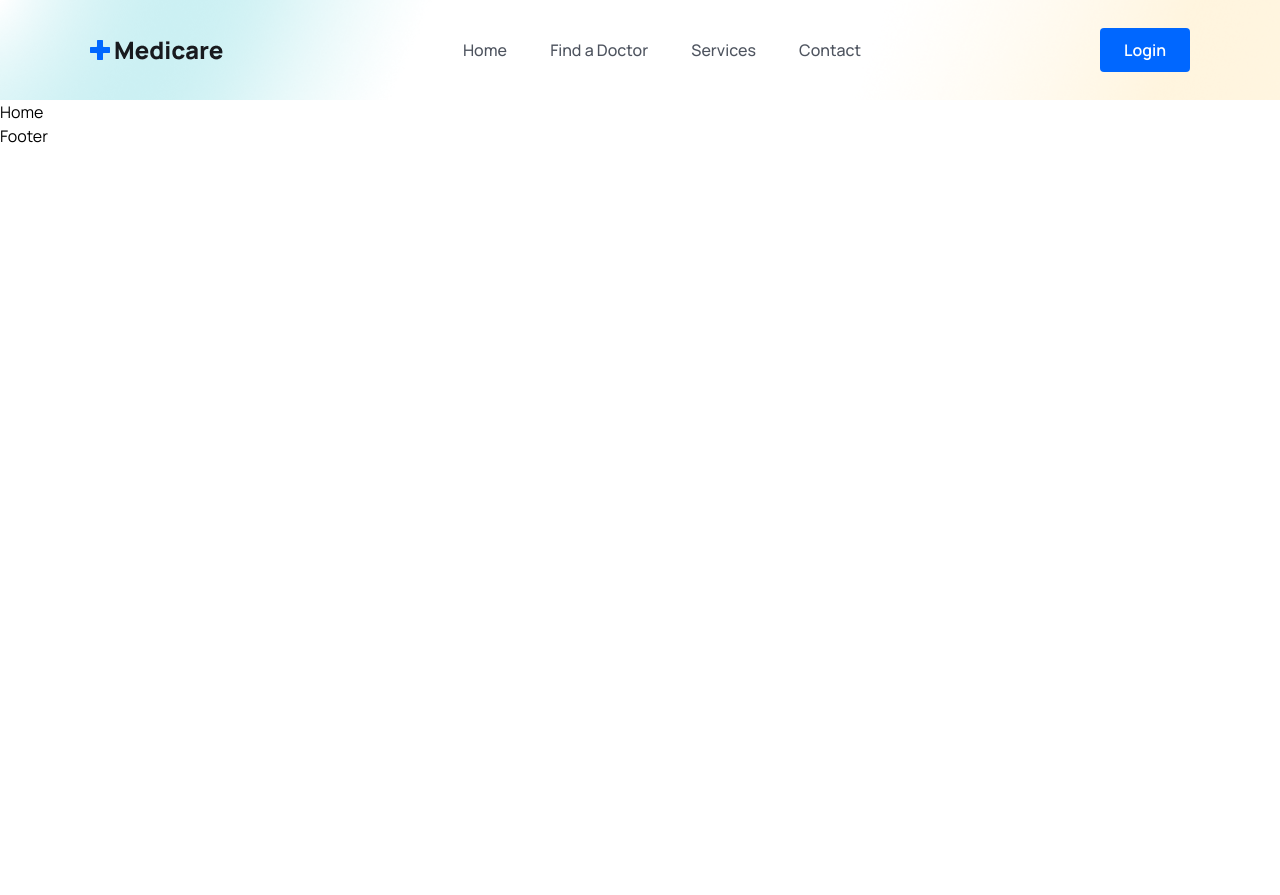
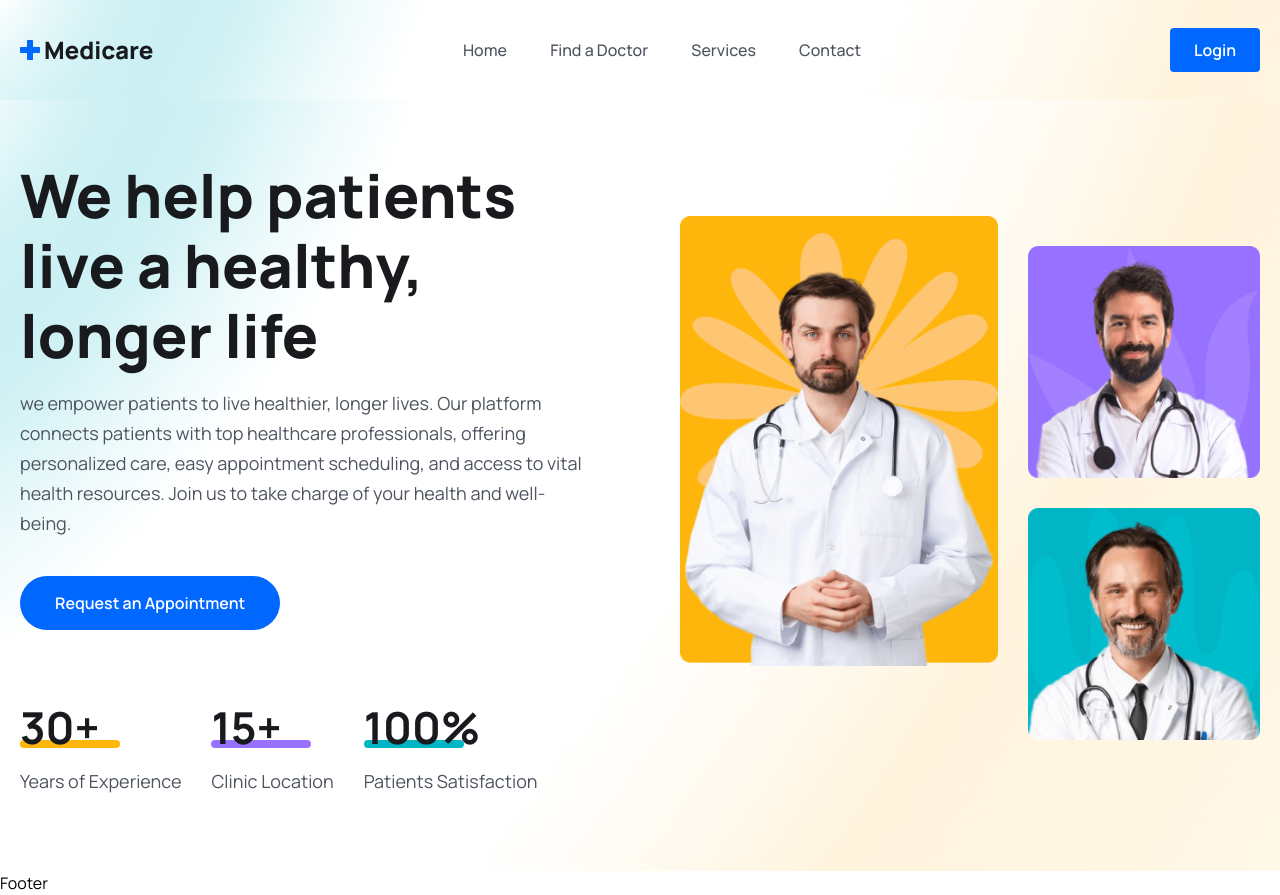
Before and after one commit to RithikRanaweera/Medicare-Booking, a React (Vite) app in the folder frontend/: page / in a window 1280 px wide. Before the commit the page ends 800 px from the top, so only its background shows below. Built offline with nearby package versions, Linux system fonts and the light colour scheme.

Commit message:
Done hero section top

```diff
--- a/frontend/src/index.css
+++ b/frontend/src/index.css
@@ -10,23 +10,27 @@
 
 @layer components{
     .container{
-        @apply max-w-full w-[1140px] px-5 mx-auto
+        @apply max-w-full w-[1440px] px-5 mx-auto;
     }
 
     .btn{
-        @apply bg-primaryColor py-[15px] px-[35px] rounded-[50px] text-white font-[600] mt-[38px]
+        @apply bg-primaryColor py-[15px] px-[35px] rounded-[50px] text-white font-[600] mt-[38px];
     }
 
     .heading{
-        @apply text-[44px] leading-[45px] font-[700] text-headingColor
+        @apply text-[44px] leading-[45px] font-[700] text-headingColor;
     }
 
     .text_para{
-        @apply text-[18px] leading-[30px] font-[400] text-textColor mt-[18px]
+        @apply text-[18px] leading-[30px] font-[400] text-textColor mt-[18px];
     }
 
     .header{
         @apply bg-[url('./assets/images/mask.png')] bg-no-repeat bg-center bg-cover w-full h-[100px] leading-[100px];
+    }
+
+    .hero_section{
+        @apply bg-[url('./assets/images/hero-bg.png')] bg-no-repeat bg-center bg-cover;
     }
 }
 
@@ -46,6 +50,6 @@
     }
 
     .text_para{
-        @apply text-[160px] leading-7 mt-3;
+        @apply text-[16px] leading-7 mt-3;
     }
 }
--- a/frontend/src/pages/Home.jsx
+++ b/frontend/src/pages/Home.jsx
@@ -1,8 +1,82 @@
 import React from 'react'
+import heroImg01 from "../assets/images/hero-img01.png"
+import heroImg02 from "../assets/images/hero-img02.png"
+import heroImg03 from "../assets/images/hero-img03.png"
+
 
 const Home = () => {
   return (
-    <div>Home</div>
+    <>
+      {/*===========hero section ==========*/}
+
+        <section className='hero_section pt-[60px] 2xl:h-[800px]'>
+          <div className="container">
+            <div className="flex flex-col lg:flex-row gap-[90px] items-center justify-between ">
+              {/*===========hero content==========*/}
+              <div>
+                <div className="lg:w-[570px]">
+                  <h1 className='text-[36px] leading-[46px] text-headingColor font-[800] md:text-[60px] md:leading-[70px]'>
+                    We help patients live a healthy, longer life
+                  </h1>
+                  <p className='text_para'>
+                    we empower patients to live healthier, longer lives. Our platform connects
+                     patients with top healthcare professionals, offering personalized care,
+                     easy appointment scheduling, and access to vital health resources.
+                      Join us to take charge of your health and well-being.
+                  </p>
+
+                  <button className='btn'>Request an Appointment</button>
+                </div>
+
+                {/*===========hero counter ==========*/}
+
+                <div className='mt-[30px] lg:mt-[70px] flex flex-col lg:flex-row lg:items-center gap-5 lg:gap-[30px]'>
+                  <div>
+                    <h2 className="text-[36px] leading-[56px] lg:text-[44px] lg:leading-[54px] font-[700] text-headingColor">
+                      30+
+                    </h2>
+                    <span className='w-[100px] h-2 bg-yellowColor rounded-full block mt-[-14px]'></span>
+                    <p className='text_para'>Years of Experience</p>
+                  </div>
+
+                  <div>
+                    <h2 className="text-[36px] leading-[56px] lg:text-[44px] lg:leading-[54px] font-[700] text-headingColor">
+                      15+
+                    </h2>
+                    <span className='w-[100px] h-2 bg-purpleColor rounded-full block mt-[-14px]'></span>
+                    <p className='text_para'>Clinic Location</p>
+                  </div>
+
+                  <div>
+                    <h2 className="text-[36px] leading-[56px] lg:text-[44px] lg:leading-[54px] font-[700] text-headingColor">
+                      100%
+                    </h2>
+                    <span className='w-[100px] h-2 bg-irisBlueColor rounded-full block mt-[-14px]'></span>
+                    <p className='text_para'>Patients Satisfaction</p>
+                  </div>
+
+
+
+                </div>
+              </div>
+              {/*===========hero content==========*/}
+              <div className='flex gap-[30px] justify-end '>
+                <div>
+                  <img className='w-full' src={heroImg01} alt="" />
+                </div>
+                <div className="mt-[30px]">
+                  <img src={heroImg02} alt=""  className='w-full mb-[30px]'/>
+                  <img src={heroImg03} alt=""  className='w-full'/>
+                </div>
+              </div>
+            </div>
+          </div>
+        </section>
+
+        {/*========= hero section end =========*/}
+
+
+    </>
   )
 }
 
```
